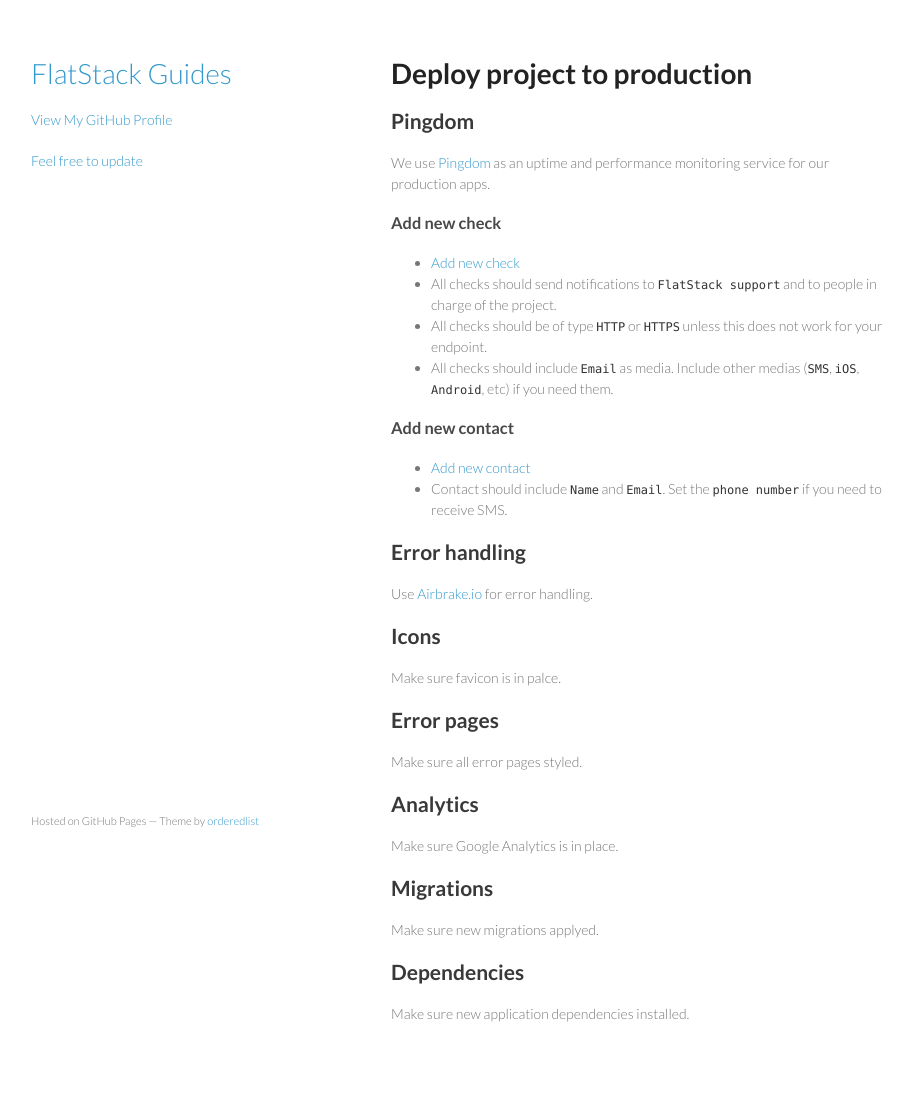
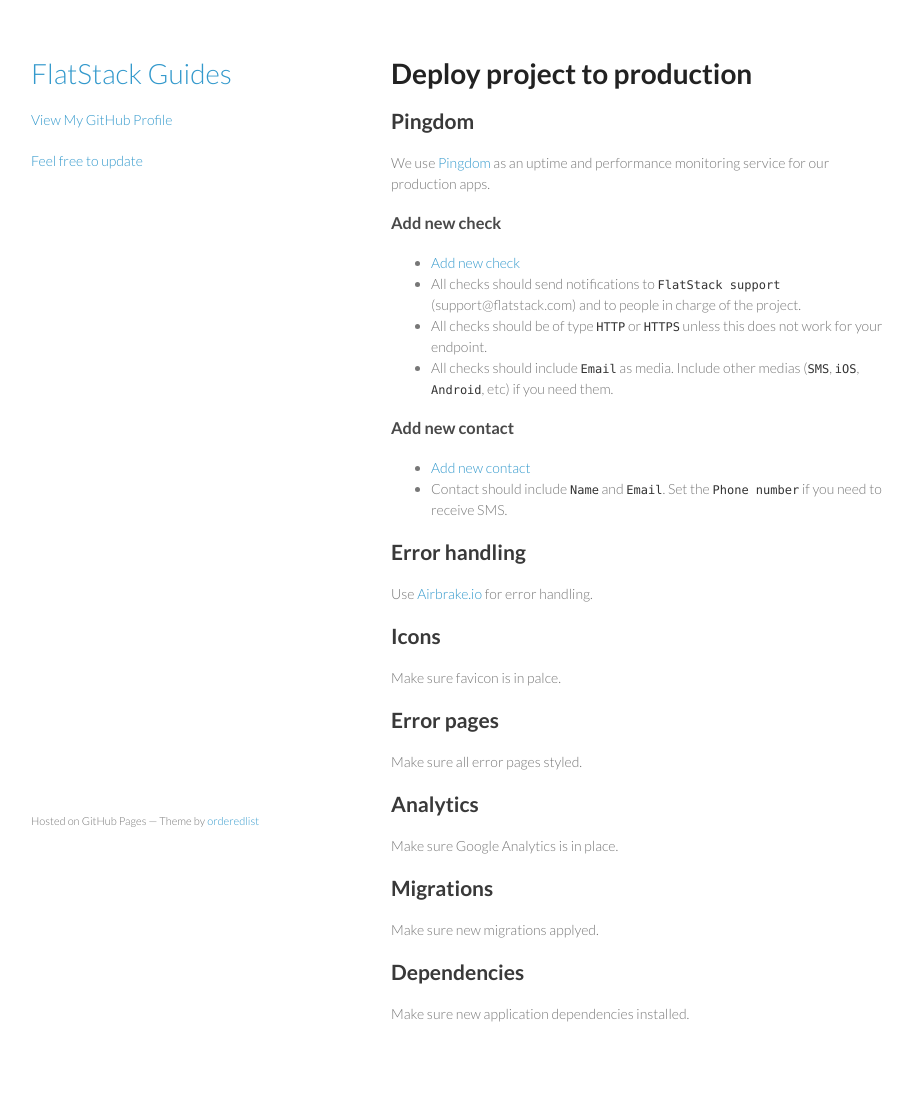
Before and after one commit to mike-burns/fs.github.com, a Jekyll site: the page built from deploy/production.md, in a window 1280 px wide. Shown: the whole page, without its empty margins (179-1092 px from the left). Built offline with Jekyll 4.4.1, drawn with Linux system fonts in a browser that asks for light colours.

Commit message:
minor fix in formatting

```diff
--- a/deploy/production.md
+++ b/deploy/production.md
@@ -10,13 +10,13 @@ We use [Pingdom](https://flatstack.basecamphq.com/W5089997) as an uptime and per
 
 ### Add new check
 * [Add new check](https://my.pingdom.com/checks)
-* All checks should send notifications to `FlatStack support` and to people in charge of the project.
+* All checks should send notifications to `FlatStack support` (support@flatstack.com) and to people in charge of the project.
 * All checks should be of type `HTTP` or `HTTPS` unless this does not work for your endpoint.
 * All checks should include `Email` as media. Include other medias (`SMS`, `iOS`, `Android`, etc) if you need them.
 
 ### Add new contact
 * [Add new contact](https://my.pingdom.com/contacts)
-* Contact should include `Name` and `Email`. Set the `phone number` if you need to receive SMS.
+* Contact should include `Name` and `Email`. Set the `Phone number` if you need to receive SMS.
 
 
 ## Error handling
```
